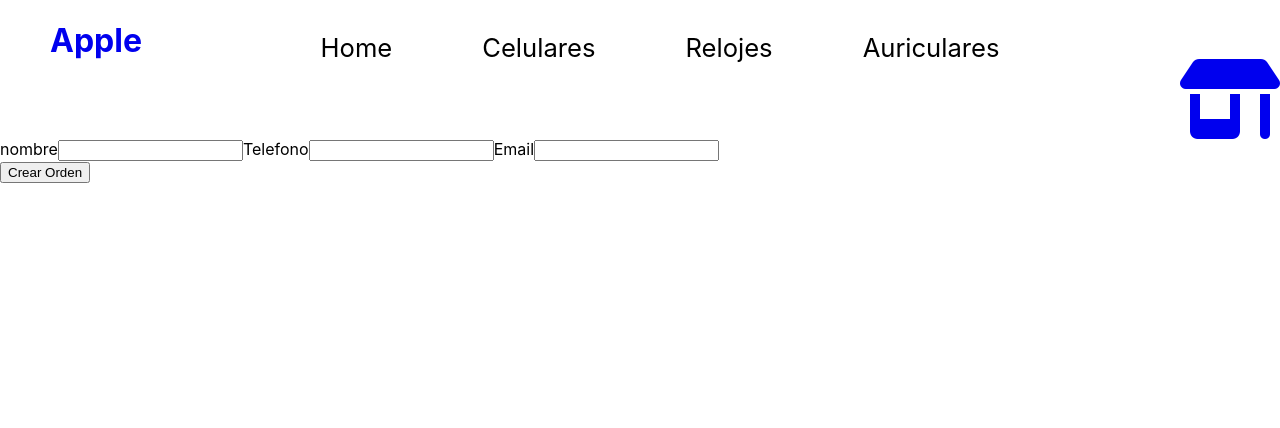
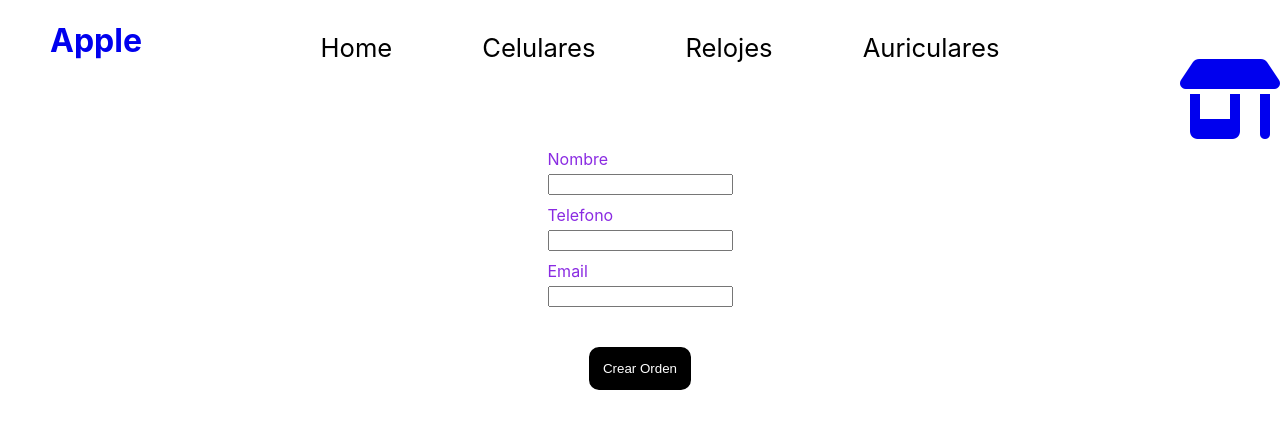
Before and after one commit to felipecasal1/React-coder, a React (Create React App) app in the folder ecommerce/: page /checkout in a window 1280 px wide. Shown: the top 428 px of the page. Built offline with nearby package versions, Linux system fonts and the light colour scheme.

Commit message:
Ultimas actualizaciones de el proyecto final, muchisimas gracias tutores y profesorgit add . se agradece su esfuerzo a lo largo de este curso!

```diff
--- /dev/null
+++ b/ecommerce/src/components/CheckoutForm/CheckoutForm.css
@@ -0,0 +1,23 @@
+.container-form{
+    display: flex;
+    flex-direction: column;
+    align-items: center;
+
+}
+
+.container-label{
+    display: flex;
+    flex-direction: column;
+    color: blueviolet;
+    gap: 5px;
+    padding-top: 10px;
+}
+
+.btn-orden{
+    margin: 30px;
+    padding: 14px;
+    color: white;
+    background-color: black;
+    border: solid white 10px;
+    border-radius: 20px;
+}
--- a/ecommerce/src/components/CheckoutForm/CheckoutForm.jsx
+++ b/ecommerce/src/components/CheckoutForm/CheckoutForm.jsx
@@ -2,29 +2,30 @@ import { useContext, useState } from "react"
 import { CartContext } from "../../context/cartContext"
 import { addDoc, collection } from "firebase/firestore"
 import { db } from "../../service/firebase/firebaseConfig"
+import "./CheckoutForm.css"
+import { Link } from "react-router-dom"
 
-
-const CheckoutForm = ({}) => {
+const CheckoutForm = ({ }) => {
 
 
     const [name, setName] = useState("")
     const [phone, setPhone] = useState("")
     const [email, setEmail] = useState("")
 
-    const {carrito, totalPrice} = useContext(CartContext)
+    const { carrito } = useContext(CartContext)
+
+    const [idDelProducto, setIdDelProducto] = useState("")
 
 
     const order = {
-            orderData   : {
-                name,
-                phone,
-                email,
-                carrito,
-                totalPrice,
+        orderData: {
+            name,
+            phone,
+            email,
+            carrito,
 
         }
     }
-
 
 
 
@@ -33,18 +34,28 @@ const CheckoutForm = ({}) => {
         const orderCollection = collection(db, "orders")
 
         addDoc(orderCollection, order)
-            .then(({ id }) => console.log(id, "dar el ID"))
+            .then(({ id }) => {
+                setIdDelProducto(id)
+            })
 
-        console.log(order)
+
 
     }
+
+
+
+        const [showText, setShowText] = useState(false);
+
+        const handleButtonClick = () => {
+            setShowText(true);
+        };
     return (
         <div>
-            <form onSubmit={handleConfirm}>
+            <form onSubmit={handleConfirm} className="container-form">
 
 
-                <label>
-                    nombre
+                <label className="container-label">
+                    Nombre
                     <input
                         type="text"
                         value={name}
@@ -54,7 +65,7 @@ const CheckoutForm = ({}) => {
 
 
 
-                <label>
+                <label className="container-label">
                     Telefono
                     <input
                         type="text"
@@ -62,16 +73,22 @@ const CheckoutForm = ({}) => {
                         onChange={({ target }) => setPhone(target.value)}
                     />
                 </label>
-                <label>
+                <label className="container-label">
                     Email
                     <input
+
                         type="email"
                         value={email}
                         onChange={({ target }) => setEmail(target.value)}
                     />
                 </label>
                 <div>
-                    <button type="submit" > Crear Orden </button>
+                    <button type="submit" className="btn-orden" onClick={handleButtonClick}> Crear Orden </button>
+                    {showText && <div>
+                        <p>Tu Orden ah sido Creada!! </p>
+                        <p>ID de la orden : {idDelProducto}</p>
+                        </div>
+                    }
                 </div>
             </form>
         </div>
--- a/ecommerce/src/context/cartContext.jsx
+++ b/ecommerce/src/context/cartContext.jsx
@@ -57,7 +57,7 @@ export const CartProvider = ({ children }) => {
 
 
 	useEffect(() => {
-		console.log(carrito);
+
 	}, [carrito]);
 
 	return (
```
